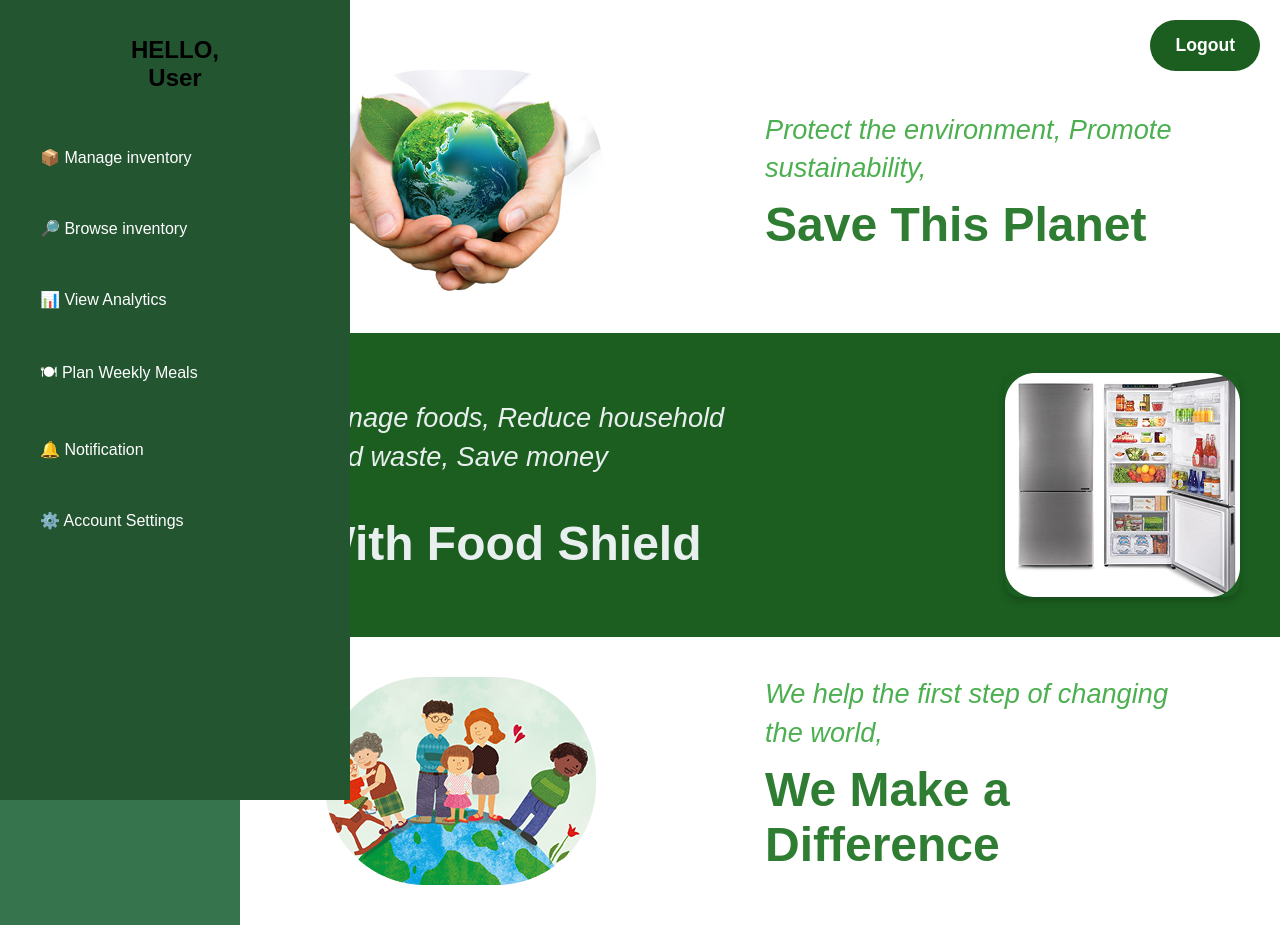
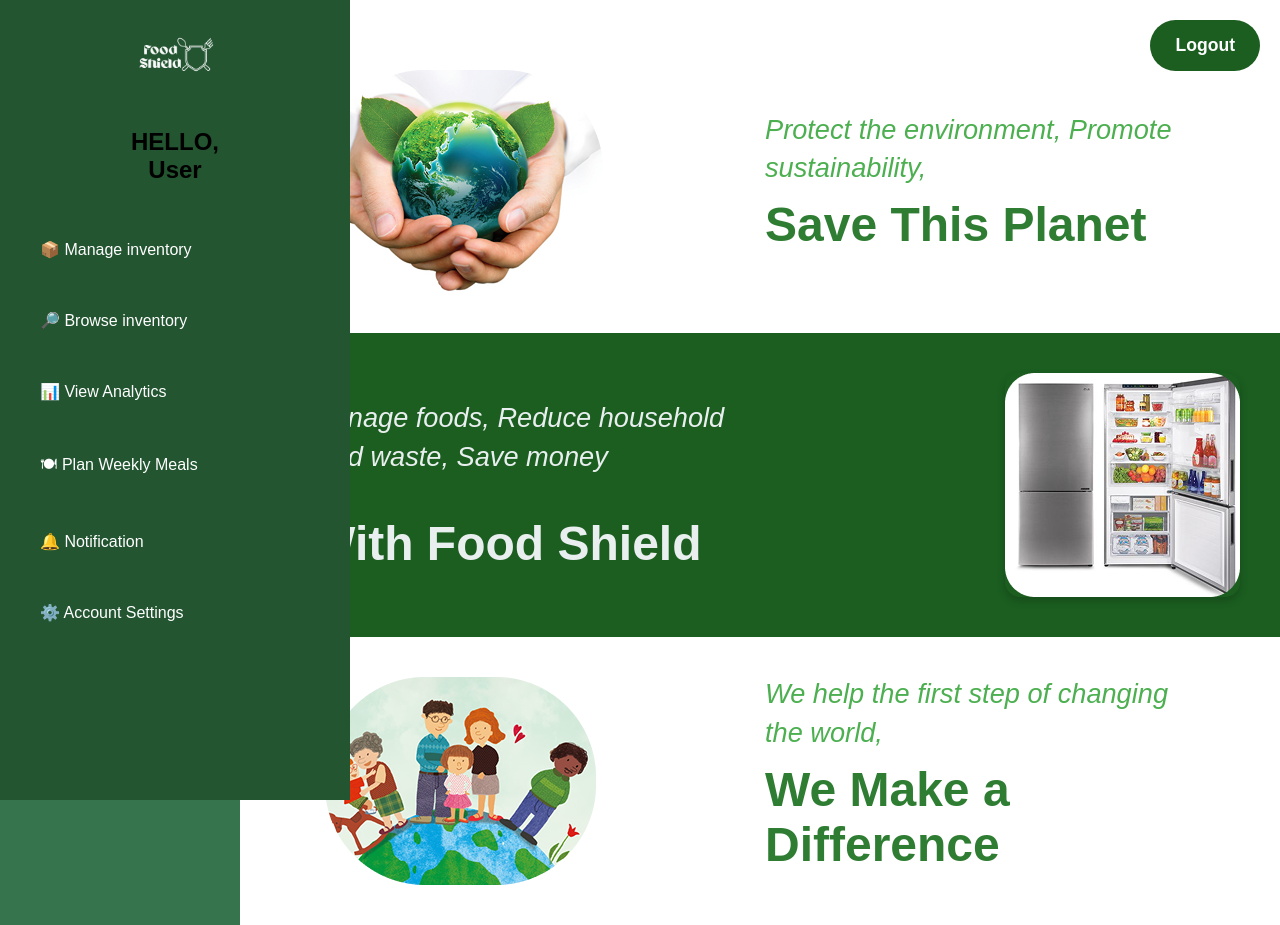
Before and after one commit to Jun20220703/bit216as, an Angular app: page /home in a window 1280 px wide. Shown: the top 925 px of the page. Built offline with nearby package versions, Linux system fonts and the light colour scheme.

Commit message:
Update sidebar.component.html

```diff
--- a/src/app/components/sidebar/sidebar.component.html
+++ b/src/app/components/sidebar/sidebar.component.html
@@ -1,5 +1,6 @@
 <aside class="sidebar">
   <div class="profile">
+    <img src="assets/images/image1.png" alt="Food Shield Logo" class="logo">
     <img *ngIf="profilePhoto" [src]="profilePhoto" alt="avatar" (error)="onImageError($event)">
     <h2>HELLO,<br>{{username}}</h2>
   </div>
```
